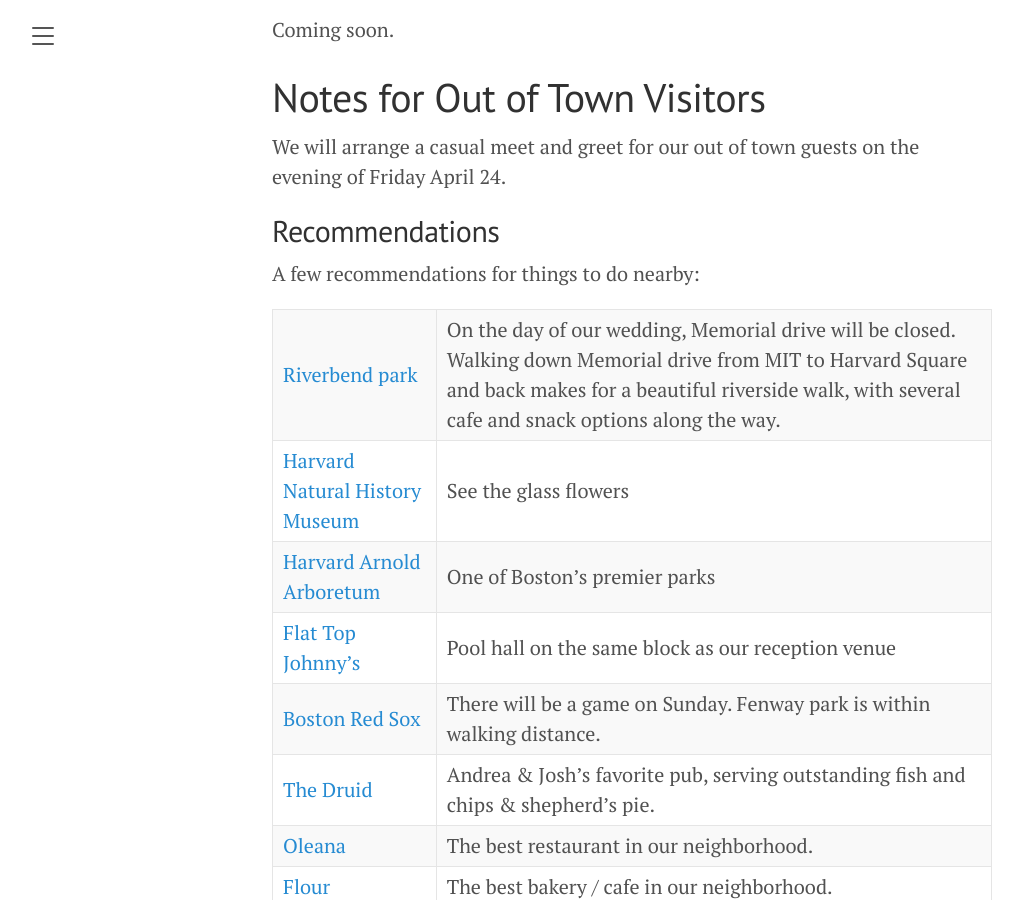
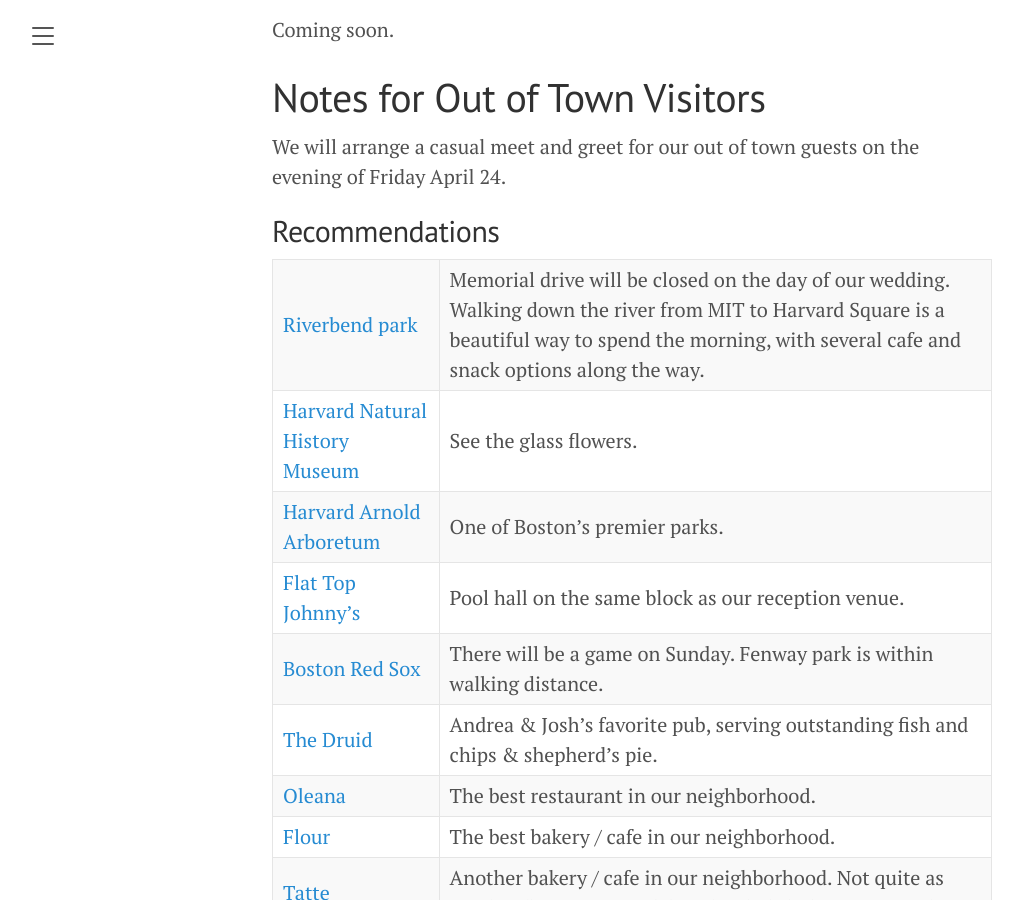
Before and after one commit to JoshBradshaw/andreajosh.github.io, a Jekyll site: the page built from _posts/2023-12-30-overview.md, in a window 1280 px wide and 900 px high, scrolled down 2897 px. Shown: the whole window, without its empty margins (8-1031 px from the left). Built offline with Jekyll 4.4.1, drawn with Linux system fonts in a browser that asks for light colours.

Commit message:
Update 2023-12-30-overview.md

```diff
--- a/_posts/2023-12-30-overview.md
+++ b/_posts/2023-12-30-overview.md
@@ -70,12 +70,10 @@ We will arrange a casual meet and greet for our out of town guests on the evenin
 
 ## Recommendations
 
-A few recommendations for things to do nearby:
-
-[Riverbend park](https://www.cambridgema.gov/streetsandtransportation/memorialdrive#:~:text=The%20Massachusetts%20Legislature%20passes%20a,end%20of%20April%20until%20mid) | On the day of our wedding, Memorial drive will be closed. Walking down Memorial drive from MIT to Harvard Square and back makes for a beautiful riverside walk, with several cafe and snack options along the way.
-[Harvard Natural History Museum](https://hmnh.harvard.edu/) | See the glass flowers
-[Harvard Arnold Arboretum](https://arboretum.harvard.edu/)       | One of Boston's premier parks
-[Flat Top Johnny's](https://g.co/kgs/qrAD5ez) | Pool hall on the same block as our reception venue
+[Riverbend park](https://www.cambridgema.gov/streetsandtransportation/memorialdrive#:~:text=The%20Massachusetts%20Legislature%20passes%20a,end%20of%20April%20until%20mid) | Memorial drive will be closed on the day of our wedding. Walking down the river from MIT to Harvard Square is a beautiful way to spend the morning, with several cafe and snack options along the way.
+[Harvard Natural History Museum](https://hmnh.harvard.edu/) | See the glass flowers.
+[Harvard Arnold Arboretum](https://arboretum.harvard.edu/)       | One of Boston's premier parks.
+[Flat Top Johnny's](https://g.co/kgs/qrAD5ez) | Pool hall on the same block as our reception venue.
 [Boston Red Sox](https://www.mlb.com/redsox/tickets) | There will be a game on Sunday. Fenway park is within walking distance.
 [The Druid](https://www.druidpub.com/)            | Andrea & Josh's favorite pub, serving outstanding fish and chips & shepherd's pie.
 [Oleana](https://www.oleanarestaurant.com/) | The best restaurant in our neighborhood.
@@ -83,7 +81,6 @@ A few recommendations for things to do nearby:
 [Tatte](https://tattebakery.com/) | Another bakery / cafe in our neighborhood. Not quite as good as flour in general, but the shakshuka is outstanding.
 [MIT Press Book Store](https://mitpressbookstore.mit.edu/) | Located directly under our reception venue (not always open Saturdays).
 
-
 # Contact
 
 Please send questions to wedding@andreajosh.wedding
```
